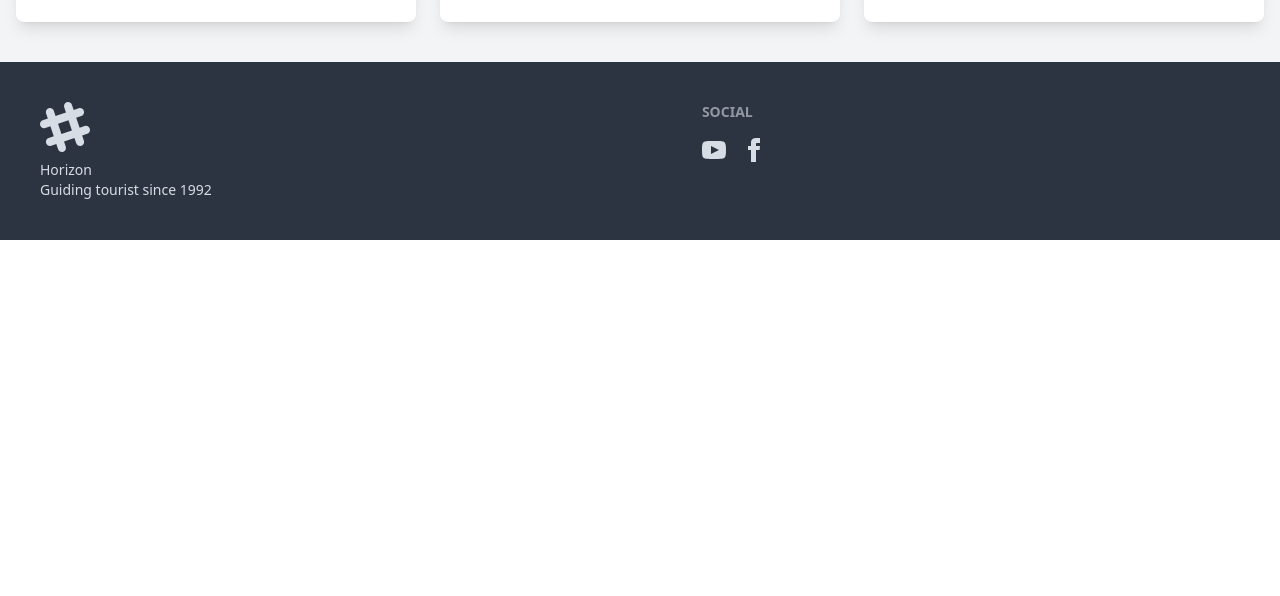
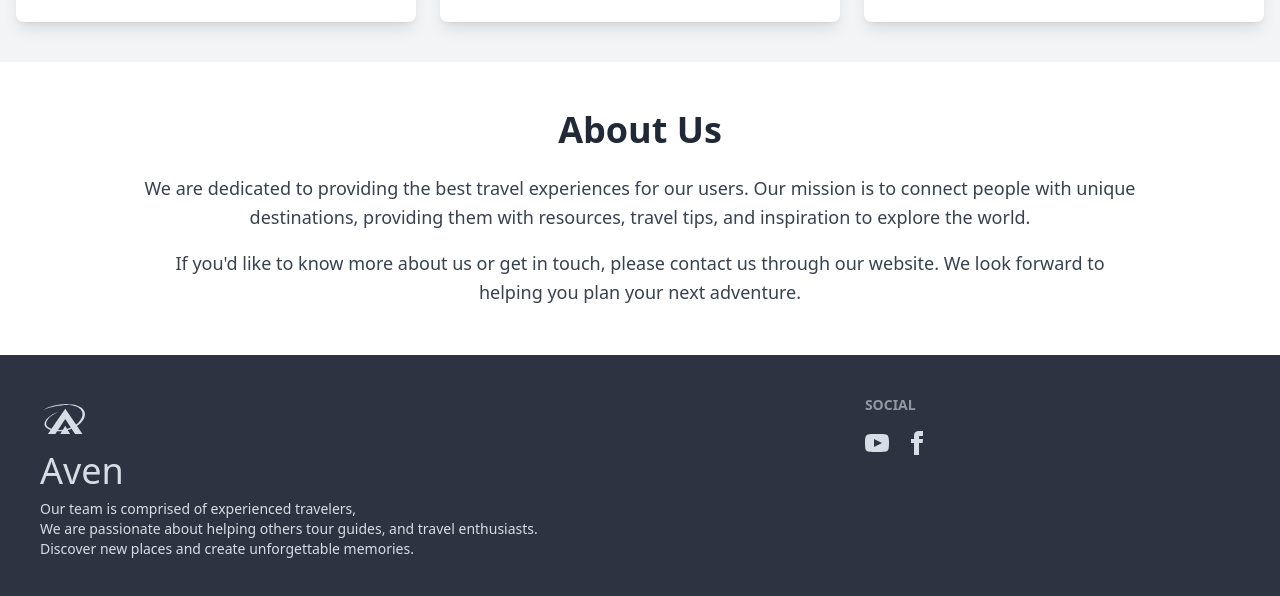
Before and after one commit to efaaz/tourist-management-aven-client-side, a React (Vite) app: page / in a window 1280 px wide. Shown: the part 1694-2290 px from the top of the page. Before the commit the page ends 1934 px from the top, so only its background shows below. Built offline with nearby package versions, Linux system fonts and the light colour scheme; no server answers.

Commit message:
About section and site logo added

```diff
--- /dev/null
+++ b/src/compenents/AboutSection/AboutSection.jsx
@@ -0,0 +1,23 @@
+import React from "react";
+
+function AboutSection() {
+  return (
+    <section className="bg-white py-12 max-w-5xl mx-auto text-center">
+      <div className="container mx-auto px-4">
+        <h2 className="text-4xl font-bold text-center mb-6">About Us</h2>
+        <div className="flex flex-col md:flex-row items-center md:justify-between gap-6">
+          <div className="">
+            <p className="text-lg text-gray-700 leading-relaxed">
+              We are dedicated to providing the best travel experiences for our users. Our mission is to connect people with unique destinations, providing them with resources, travel tips, and inspiration to explore the world.
+            </p>
+            <p className="text-lg text-gray-700 leading-relaxed mt-4">
+              If you'd like to know more about us or get in touch, please contact us through our website. We look forward to helping you plan your next adventure.
+            </p>
+          </div>
+        </div>
+      </div>
+    </section>
+  );
+}
+
+export default AboutSection;
--- a/src/compenents/Footer/Footer.jsx
+++ b/src/compenents/Footer/Footer.jsx
@@ -1,24 +1,16 @@
 import React from "react";
+import { LiaAsymmetrik } from "react-icons/lia";
 
 function Footer() {
   return (
     <footer className="footer p-10 bg-neutral text-neutral-content">
       <aside>
-        <svg
-          width="50"
-          height="50"
-          viewBox="0 0 24 24"
-          xmlns="http://www.w3.org/2000/svg"
-          fillRule="evenodd"
-          clipRule="evenodd"
-          className="fill-current"
-        >
-          <path d="M22.672 15.226l-2.432.811.841 2.515c.33 1.019-.209 2.127-1.23 2.456-1.15.325-2.148-.321-2.463-1.226l-.84-2.518-5.013 1.677.84 2.517c.391 1.203-.434 2.542-1.831 2.542-.88 0-1.601-.564-1.86-1.314l-.842-2.516-2.431.809c-1.135.328-2.145-.317-2.463-1.229-.329-1.018.211-2.127 1.231-2.456l2.432-.809-1.621-4.823-2.432.808c-1.355.384-2.558-.59-2.558-1.839 0-.817.509-1.582 1.327-1.846l2.433-.809-.842-2.515c-.33-1.02.211-2.129 1.232-2.458 1.02-.329 2.13.209 2.461 1.229l.842 2.515 5.011-1.677-.839-2.517c-.403-1.238.484-2.553 1.843-2.553.819 0 1.585.509 1.85 1.326l.841 2.517 2.431-.81c1.02-.33 2.131.211 2.461 1.229.332 1.018-.21 2.126-1.23 2.456l-2.433.809 1.622 4.823 2.433-.809c1.242-.401 2.557.484 2.557 1.838 0 .819-.51 1.583-1.328 1.847m-8.992-6.428l-5.01 1.675 1.619 4.828 5.011-1.674-1.62-4.829z"></path>
-        </svg>
+        <LiaAsymmetrik className="lg:text-5xl text-3xl"></LiaAsymmetrik>
+        <h2 className="lg:text-4xl text-2xl">Aven</h2>
         <p>
-          Horizon
+          Our team is comprised of experienced travelers, <br />We are passionate about helping others tour guides, and travel enthusiasts.
           <br />
-          Guiding tourist since 1992
+          Discover new places and create unforgettable memories.
         </p>
       </aside>
       <nav>
--- a/src/compenents/Home/Home.jsx
+++ b/src/compenents/Home/Home.jsx
@@ -3,6 +3,7 @@ import Slider from "../Slider/Slider";
 import Cards from "../Cards/Cards";
 import Countires from "../Countries/Countires";
 import TravelTipsAndGuides from "../TravelGuidesSection/TravelTipsAndGuides";
+import AboutSection from "../AboutSection/AboutSection";
 
 function Home() {
   let sopts = [
@@ -119,8 +120,8 @@ function Home() {
       <div className="">
         <Countires></Countires>
       </div>
-
       <TravelTipsAndGuides></TravelTipsAndGuides>
+      <AboutSection></AboutSection>
     </>
   );
 }
--- a/src/compenents/Navbar/Navbar.jsx
+++ b/src/compenents/Navbar/Navbar.jsx
@@ -96,7 +96,7 @@ function Navbar() {
             </ul>
           </div>
           <Link to="/" className="btn btn-ghost lg:text-3xl text-xl font-bold">
-            Horizon
+            Aven
           </Link>
         </div>
         <div className="navbar-center hidden lg:flex">
```
